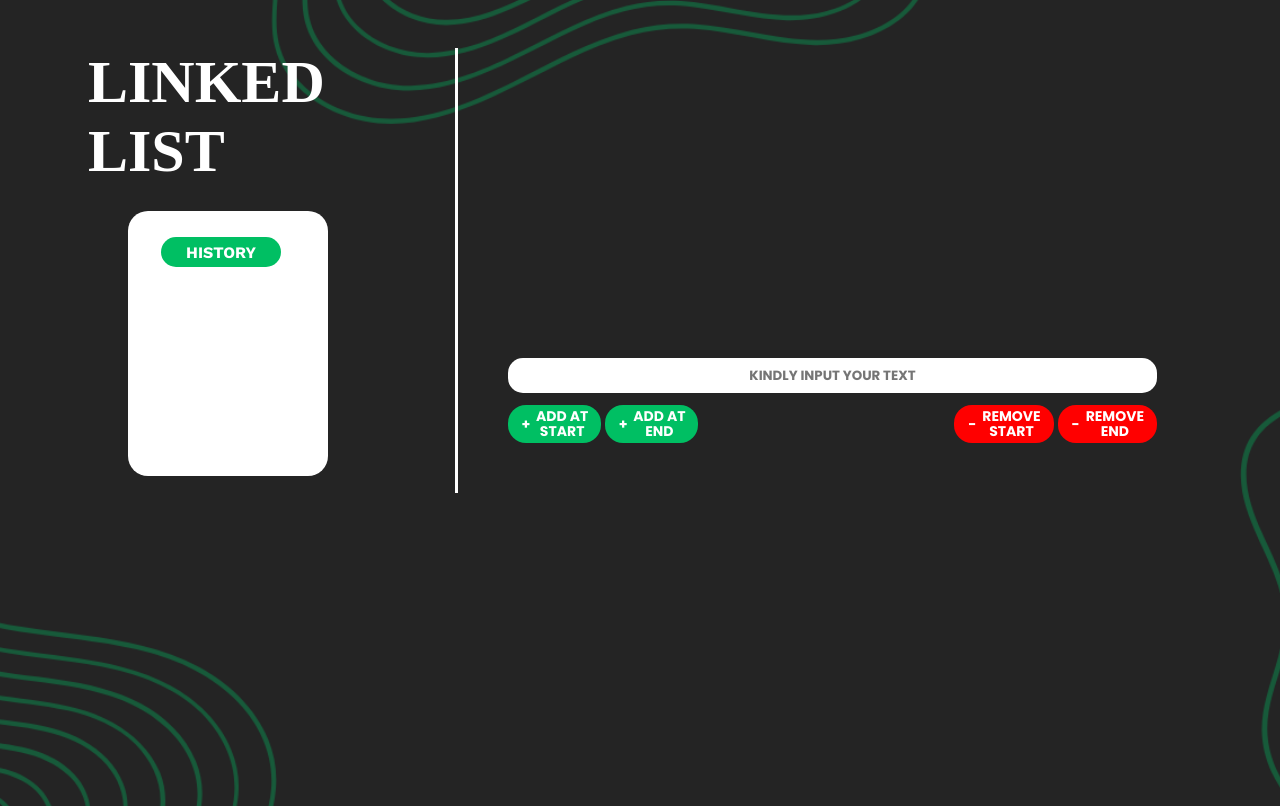
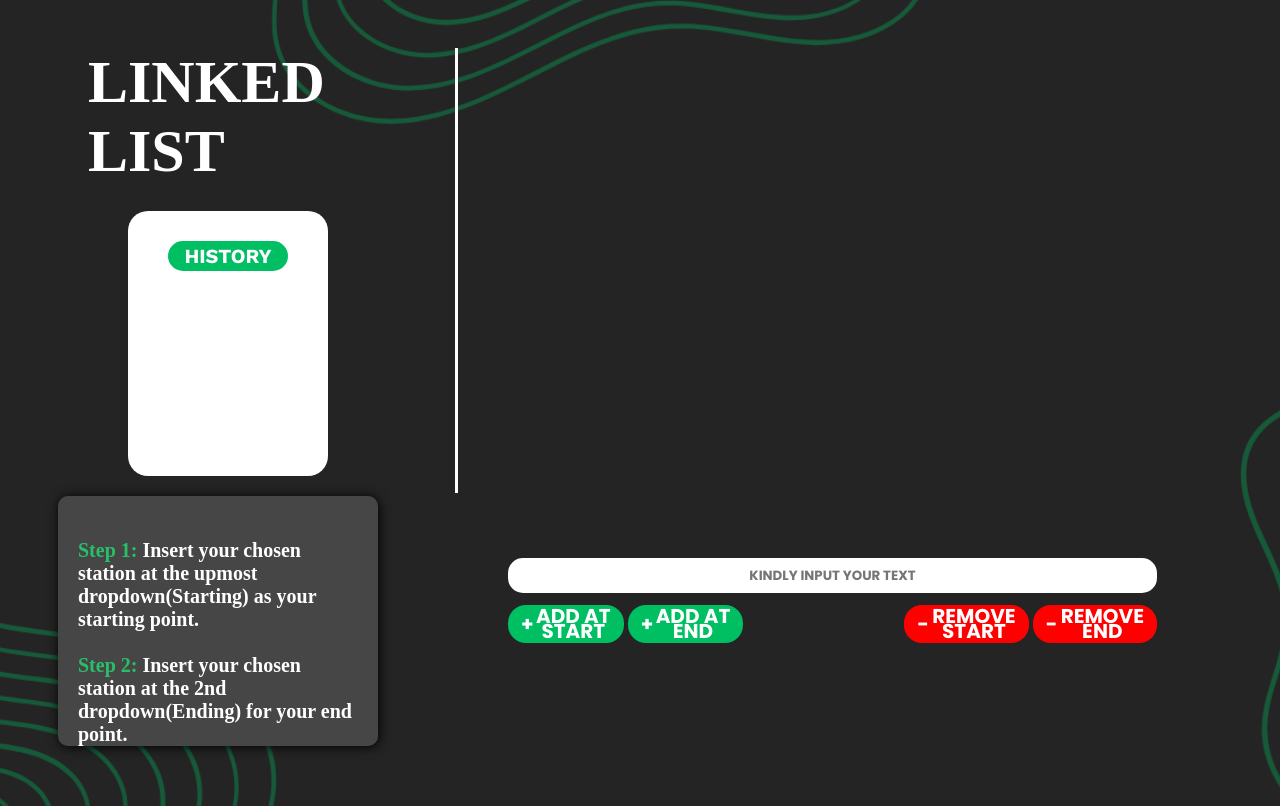
Before and after one commit to RheoCents/Baby-MEN-Webpage, a Flask app: page /work1 in a window 1280 px wide. Shown: the part 60-866 px from the top of the page. Run offline with Flask 3, Linux system fonts and the light colour scheme; some web fonts are replaced.

Commit message:
linked list layout change

```diff
--- a/templates/linkedlist.html
+++ b/templates/linkedlist.html
@@ -40,7 +40,7 @@
     display: grid;
     grid-template-columns: repeat(5, 1fr);
     row-gap: 13px;
-    height: 300px;
+    height: 500px;
     justify-content: space-between;
     margin-left: 35px;
     overflow-y: auto;
@@ -167,7 +167,7 @@
     background-color: #00bf63;
     font-family:'Work Sans';
     font-weight: bold;
-    transform: translateX(33px);
+    transform: translateX(20px);
   }
 
   .history-section::-webkit-scrollbar {
@@ -278,6 +278,49 @@
   .logo{
     height: 22px;
   }
+  .book {
+    position: relative;
+    border-radius: 10px;
+    width: 320px;
+    height: 250px;
+    background-color: #474646;
+    -webkit-box-shadow: 1px 1px 12px #000;
+    box-shadow: 1px 1px 12px #000;
+    -webkit-transform: preserve-3d;
+    -ms-transform: preserve-3d;
+    transform: preserve-3d;
+    -webkit-perspective: 2000px;
+    perspective: 2000px;
+    display: -webkit-box;
+    display: -ms-flexbox;
+    display: flex;
+    -webkit-box-align: center;
+    -webkit-box-pack: center;
+    -ms-flex-pack: center;
+    color: white;
+    overflow: hidden;
+    overflow-y: auto;
+  }
+  .book::-webkit-scrollbar {
+      width: 4px;
+  }
+
+  .book::-webkit-scrollbar-thumb {
+      background-color: #28bf68;
+  }
+
+  .book::-webkit-scrollbar-track {
+      background-color: solid transparent;
+      border-radius: 4px;
+  }
+
+  p {
+      margin-left: 20px;
+      margin-right: 20px;
+      font-size: 20px;
+      font-weight: bolder;
+  }
+
   </style>
 </head>
 
@@ -301,7 +344,7 @@
 <main>
 
   <div class="left-main">
-    <div class="linked-list">LINKED<br> LIST</div>
+    <div class="linked-list">LINKED LIST</div>
     <div class="history-section">
         <p class="p-history">HISTORY</p>
       <ul class="submittedInputs">
@@ -311,6 +354,21 @@
       </ul>
 
     </div>
+    <div class="book">
+      <p style="color: white;">
+          <br>
+          <span style="color: #28bf68;">Step 1:</span>
+          Insert your chosen station at the upmost dropdown(Starting) as your starting point.
+          <br>
+          <br>
+          <span style="color: #28bf68;">Step 2:</span>
+          Insert your chosen station at the 2nd dropdown(Ending) for your end point.
+          <br>
+          <br>
+          <span style="color: #28bf68;">Step 3:</span>
+          Click the "Find Path" button if you're done and look at the box to the right for the shortest distance.
+      </p>
+  </div>
   </div>
 
   <div class="right-main">
```
